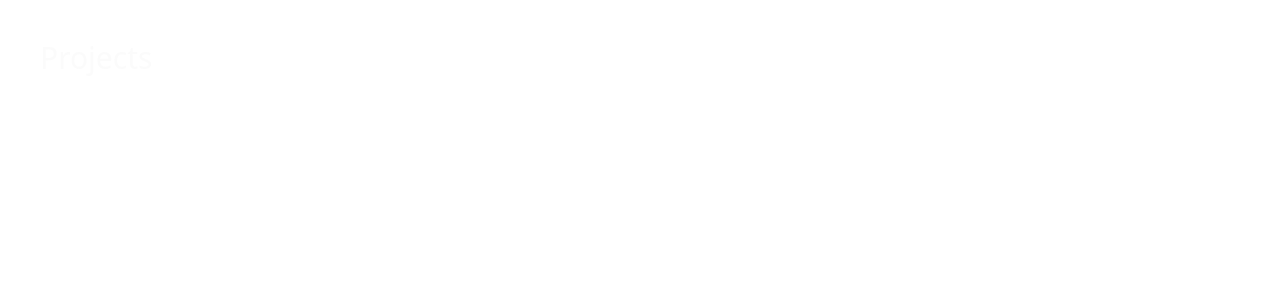
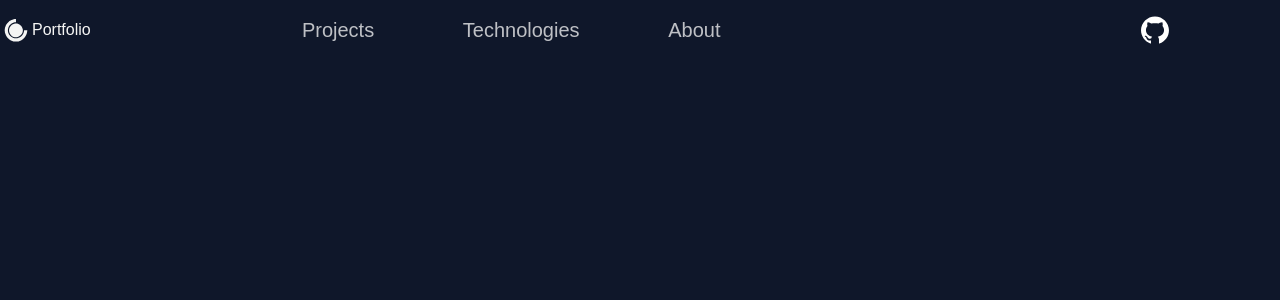
Before and after one commit to leviyukenn/portfolio, a Next.js app: page / in a window 1280 px wide. Shown: the top 300 px of the page. Built offline with nearby package versions, Linux system fonts and the light colour scheme.

Commit message:
create the header of page

```diff
--- a/package.json
+++ b/package.json
@@ -17,7 +17,7 @@
     "@types/react-dom": "18.0.5",
     "autoprefixer": "^10.4.7",
     "postcss": "^8.4.14",
-    "tailwindcss": "^3.1.2",
+    "tailwindcss": "^3.1.6",
     "typescript": "4.7.2"
   }
 }
--- a/pages/index.tsx
+++ b/pages/index.tsx
@@ -3,7 +3,7 @@ import Header from "../src/components/Header/Header";
 
 const Home: NextPage = () => {
   return (
-    <div className="p-10">
+    <div className="bg">
       <Header></Header>
     </div>
   );
--- a/src/components/Header/Header.tsx
+++ b/src/components/Header/Header.tsx
@@ -1,32 +1,33 @@
+import Link from "next/link";
+import {
+  AiFillGithub
+} from "react-icons/ai";
+import { DiCssdeck } from "react-icons/di";
+import socialUrls from "../../contants/socialUrls";
 import NavLink from "./NavLink";
+import SocialIcon from "./SocialIcon";
 
 interface HeaderProps {}
 
 const Header = ({}: HeaderProps) => {
+
+  const linkArr = [["Projects","#projects"],["Technologies","#tech"],["About","#about"]]
   return (
-    <div className="">
-      <NavLink className="bg" href="#projects">
-        Projects
-      </NavLink>
-      {/* <Title></Title>
-      <div>
-        <li>
-          <Link href="#projects">
-            <NavLink>Projects</NavLink>
-          </Link>
-        </li>
-        <li>
-          <Link href="#tech">
-            <NavLink>Technologies</NavLink>
-          </Link>
-        </li>
-        <li>
-          <Link href="#projects">
-            <NavLink>About</NavLink>
-          </Link>
-        </li>
-      </div> */}
-      {/* <SocialDetails></SocialDetails> */}
+    <div className="grid grid-cols-5 auto-rows-[60px] gap-2 items-center grid-flow-dense ">
+      <div className="col-span-2 sm:col-span-1">
+        <Link href="/">
+        <a className="flex items-center">
+          <DiCssdeck size="2rem"></DiCssdeck>
+          <span>Portfolio</span></a></Link>
+      </div>
+      <ul className="sm:col-span-2 col-span-full flex justify-around ">
+        {
+          linkArr.map((value,indenx) => <li><NavLink href={value[1]} key={value[0] + indenx}> {value[0]}</NavLink></li>)
+        }
+      </ul>
+      <div className="justify-self-center col-start-5">
+        <SocialIcon href={socialUrls.github}><AiFillGithub size="2rem"></AiFillGithub></SocialIcon>
+      </div>
     </div>
   );
 };
--- a/src/components/Header/NavLink.tsx
+++ b/src/components/Header/NavLink.tsx
@@ -14,7 +14,7 @@ const NavLink = ({ href, children, className, ...props }: NavLinkProps) => {
     <Link href={href}>
       <a
         className={
-          "text-3xl text-zinc-50/75 hover:text-zinc-50/100 cursor-pointer p2" +
+          "text-xl text-zinc-50/75 hover:text-zinc-50/100 cursor-pointer px-2" +
           " " +
           className
         }
--- /dev/null
+++ b/src/components/Header/SocialIcon.tsx
@@ -0,0 +1,38 @@
+import Link from "next/link";
+
+interface SocialIconProps
+  extends React.DetailedHTMLProps<
+    React.AnchorHTMLAttributes<HTMLAnchorElement>,
+    HTMLAnchorElement
+  > {
+  href: string;
+}
+// export const SocialIcons = styled.a`
+// transition: 0.3s ease;
+// color: white;
+// border-radius: 50px;
+//   padding: 8px;
+// &:hover {
+//     background-color: #212d45;
+//     transform: scale(1.2);
+//     cursor: pointer;
+
+//   }
+// `
+const SocialIcon = ({ href, children, className, ...props }:SocialIconProps) => {
+  return (
+    <Link href={href}>
+      <a
+        className={
+          "ease-in text-white rounded-full hover:bg-[#212d45]  hover:scale-125 cursor-pointer" +
+          " " +
+          className
+        }
+        {...props}
+      >
+        {children}
+      </a>
+    </Link>
+  );
+}
+export default SocialIcon
--- /dev/null
+++ b/src/contants/socialUrls.ts
@@ -0,0 +1,3 @@
+ const socialUrls = {"github":"#"}
+
+ export default(socialUrls)
--- a/styles/globals.css
+++ b/styles/globals.css
@@ -6,8 +6,23 @@
   * {
     @apply box-border;
     @apply m-0;
+    @apply p-0;
+  }
+  body {
+
+    @apply font-main;
+    @apply bg-slate-900;
+    @apply text-stone-100;
+  }
+  a {
+    @apply no-underline;
   }
 
-  html {
+  li{
+    @apply list-none
+
+  }
+  h1,h2,h3,h4,h5,h6,button {
+    @apply font-title;
   }
 }
--- a/tailwind.config.js
+++ b/tailwind.config.js
@@ -2,7 +2,12 @@
 module.exports = {
   content: ["./pages/**/*.{js,ts,jsx,tsx}", "./src/**/*.{js,ts,jsx,tsx}"],
   theme: {
-    extend: {},
+    extend: {
+    },
+    fontFamily:{
+      "main":["Space Grotesk, sans-serif"],
+      "title":["Space Grotesk, sans-serif"]
+    }
   },
   plugins: [],
 };
```
